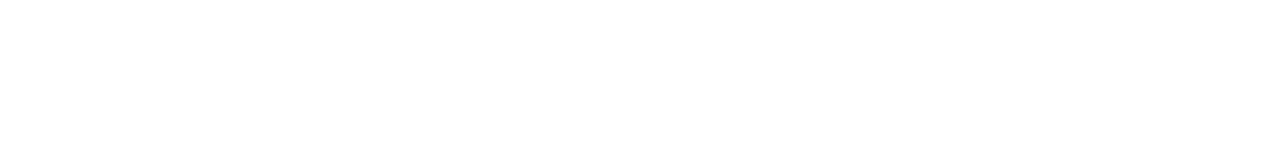
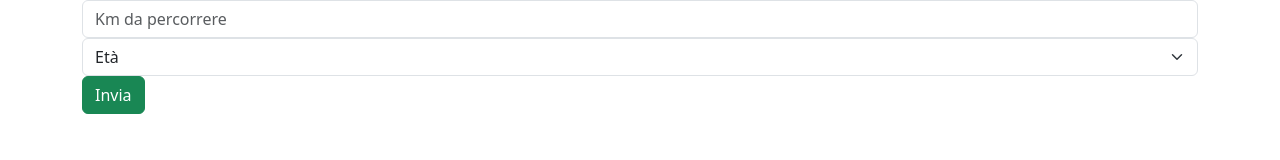
Before and after one commit to Johnnyfromtheblock4/js-biglietto-treno-form, a plain HTML site: page index.html in a window 1280 px wide. Drawn offline with nearby package versions, Linux system fonts and the light colour scheme.

Commit message:
[UPD] milestone-1-html

```diff
--- a/index.html
+++ b/index.html
@@ -13,6 +13,33 @@
     <title>js-biglietto-treno-form</title>
   </head>
   <body>
+    <div class="container">
+      <div class="row">
+        <div class="col-12">
+          <!-- Km da percorrere -->
+          <input
+            type="text"
+            name="km"
+            id="km"
+            class="form-control"
+            placeholder="Km da percorrere"
+          />
+        </div>
+        <!-- Fascia d'età -->
+        <div class="col-12">
+          <select name="eta" id="eta" class="form-select">
+            <option value="">Età</option>
+            <option value="minorenne">Minorenne</option>
+            <option value="maggiorenne">Maggiorenne</option>
+            <option value="ove-65">Over 65</option>
+          </select>
+        </div>
+        <!-- Bottone -->
+        <div class="col-12">
+          <button type="submit" id="send" class="btn btn-success">Invia</button>
+        </div>
+      </div>
+    </div>
     <script src="js/script.js"></script>
   </body>
 </html>
--- a/js/script.js
+++ b/js/script.js
@@ -0,0 +1 @@
+const
```
